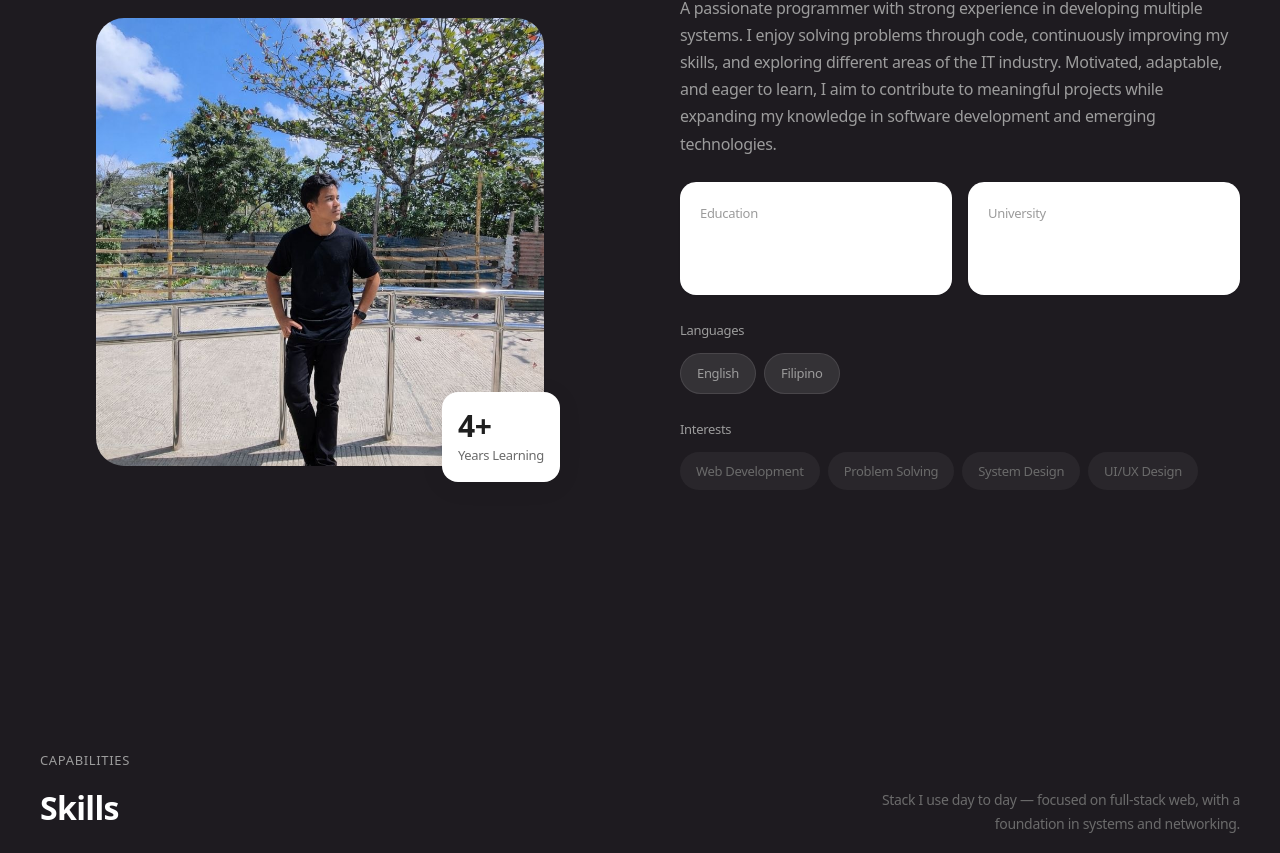
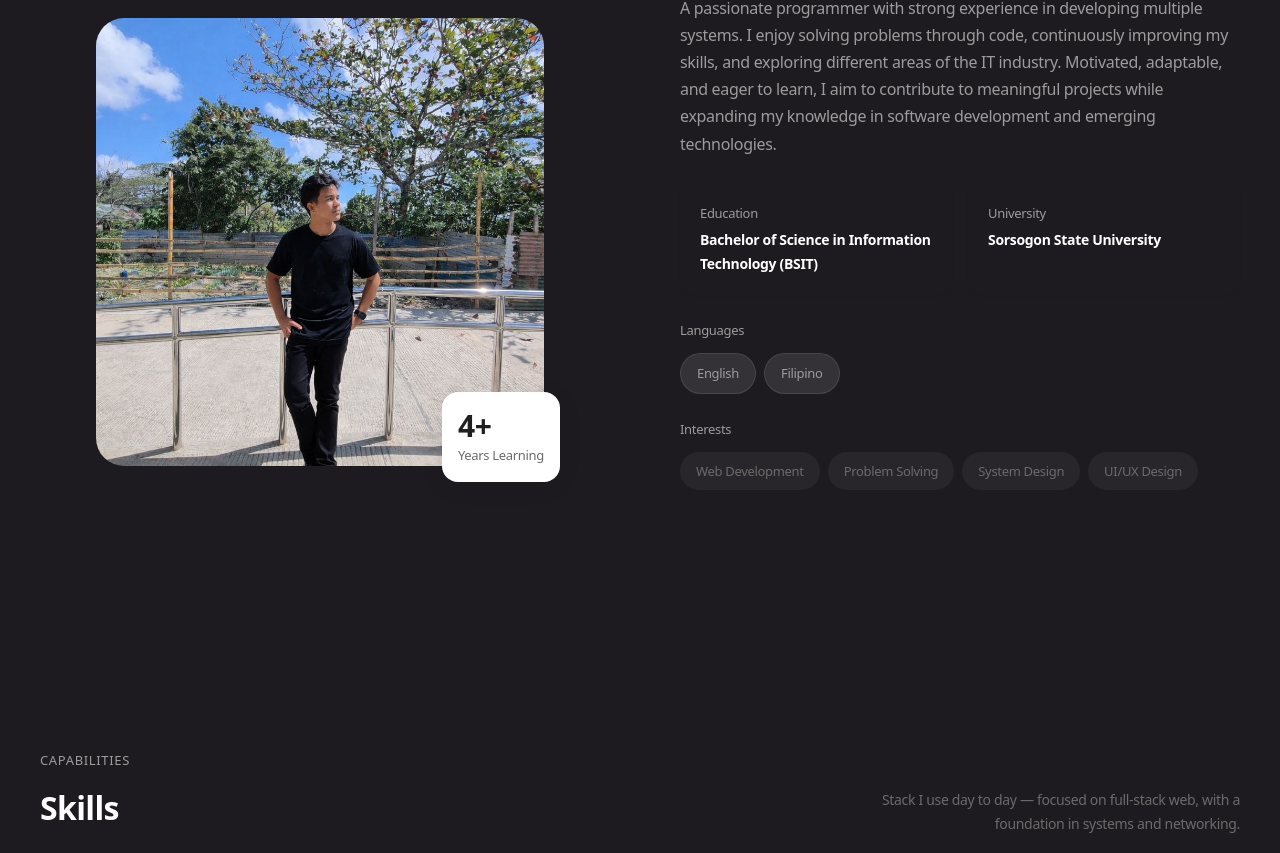
Before and after one commit to jobelGolde12/portfolio-latest, a Next.js app: page / in a window 1280 px wide. Shown: the part 1087-1940 px from the top of the page. Built offline with nearby package versions, Linux system fonts and the light colour scheme.

Commit message:
updating projects section

```diff
--- a/components/About.tsx
+++ b/components/About.tsx
@@ -95,11 +95,11 @@ export default function About() {
             </motion.p>
 
             <motion.div variants={itemVariants} className="grid grid-cols-1 sm:grid-cols-2 gap-4">
-              <div className="bg-white rounded-[16px] p-5 shadow-[0_1px_3px_rgba(0,0,0,0.04)]">
+              <div className="bg-dark rounded-[16px] p-5 shadow-[0_1px_3px_rgba(0,0,0,0.04)]">
                 <p className="text-[13px] text-[#9C9C9C] mb-1">Education</p>
                 <p className="font-semibold text-white text-[14px]">{aboutContent.education.degree}</p>
               </div>
-              <div className="bg-white rounded-[16px] p-5 shadow-[0_1px_3px_rgba(0,0,0,0.04)]">
+              <div className="bg-dark rounded-[16px] p-5 shadow-[0_1px_3px_rgba(0,0,0,0.04)]">
                 <p className="text-[13px] text-[#9C9C9C] mb-1">University</p>
                 <p className="font-semibold text-white text-[14px]">Sorsogon State University</p>
               </div>
--- a/components/Contact.tsx
+++ b/components/Contact.tsx
@@ -70,7 +70,7 @@ function Field({
     'text-white ' +
     'focus:outline-none transition-colors duration-200 ' +
     'focus:border-white/40 ' +
-    'placeholder-transparent ' +
+    'placeholder:text-white ' +
     (isTextarea ? 'resize-none min-h-[100px] pt-6' : 'pt-6 pb-2');
 
   return (
--- a/components/Projects.tsx
+++ b/components/Projects.tsx
@@ -63,7 +63,7 @@ function ProjectCard({
         target="_blank"
         rel="noopener noreferrer"
         className="block rounded-[16px] px-5 py-6 sm:px-7 sm:py-8
-          bg-white
+          bg-dark
           transition-[transform,box-shadow] duration-300 ease-out
           hover:-translate-y-0.5
           hover:shadow-[0_8px_32px_rgba(0,0,0,0.06)]
@@ -140,11 +140,11 @@ function ProjectCard({
               >
                 {project.title}
               </h3>
-              <span
+             <span
                 className="mt-1 shrink-0 flex h-8 w-8 items-center justify-center rounded-full
-                  bg-[#F2F2F2] text-[#9C9C9C]
+                  bg-[#1F1F1F] text-white
                   transition-all duration-300
-                  group-hover:bg-[#1F1F1F] group-hover:text-white
+                  group-hover:bg-white group-hover:text-[#1F1F1F]
                   group-hover:rotate-12"
                 aria-hidden
               >
```
